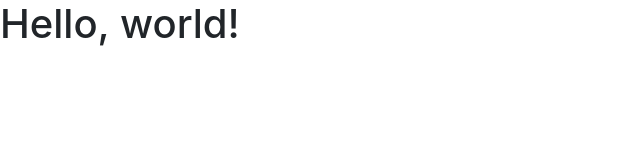
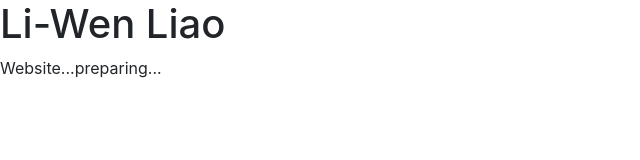
Before and after one commit to liwen-astro/liwen-astro.github.io, a plain HTML site: page index.html in a window 1280 px wide. Shown: the whole page, without its empty margins (0-640 px from the left). Drawn offline with nearby package versions, Linux system fonts and the light colour scheme.

Commit message:
Update index.html

```diff
--- a/index.html
+++ b/index.html
@@ -8,10 +8,11 @@
     <!-- Bootstrap CSS -->
     <link rel="stylesheet" href="https://cdn.jsdelivr.net/npm/bootstrap@4.6.2/dist/css/bootstrap.min.css" integrity="sha384-xOolHFLEh07PJGoPkLv1IbcEPTNtaed2xpHsD9ESMhqIYd0nLMwNLD69Npy4HI+N" crossorigin="anonymous">
 
-    <title>Li-Wen Liao (preparing)</title>
+    <title>Li-Wen Liao</title>
   </head>
   <body>
-    <h1>Hello, world!</h1>
+    <h1>Li-Wen Liao</h1>
+    Website...preparing...
 
     <!-- Optional JavaScript; choose one of the two! -->
 
```
